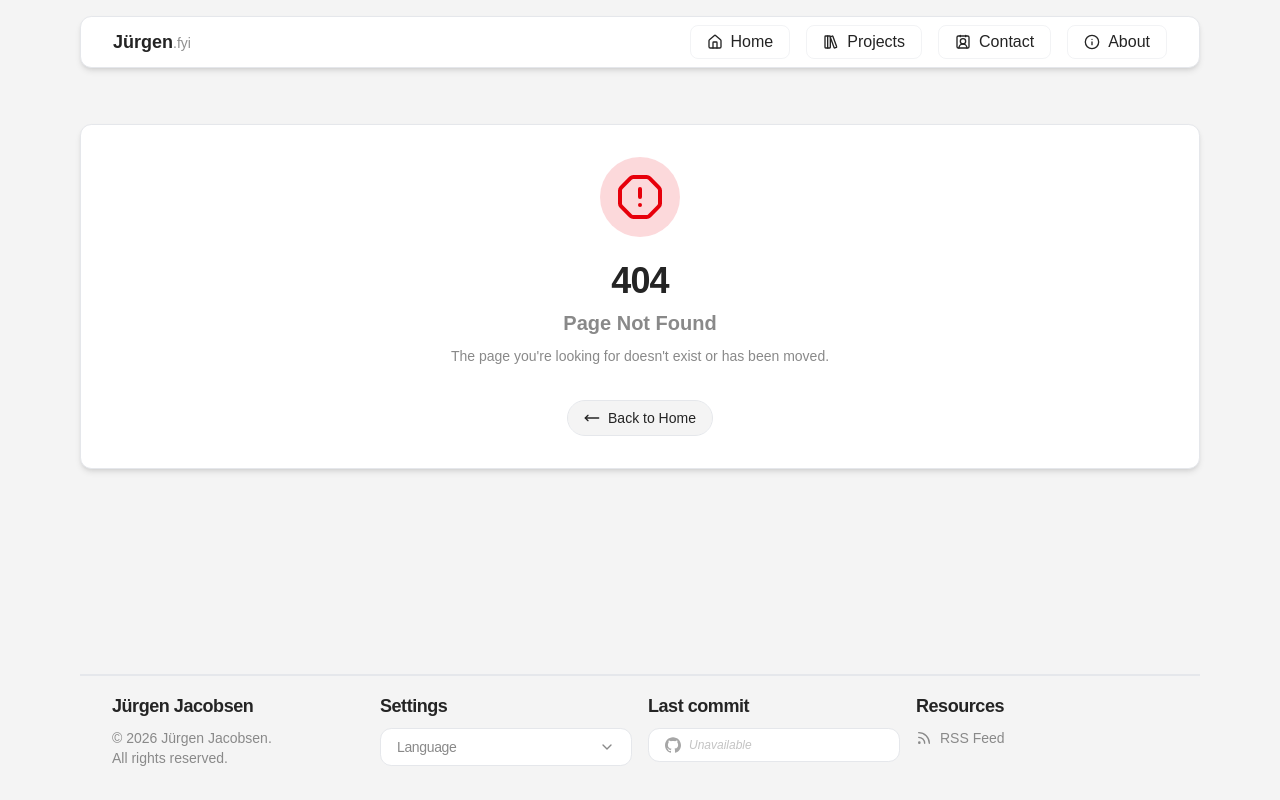
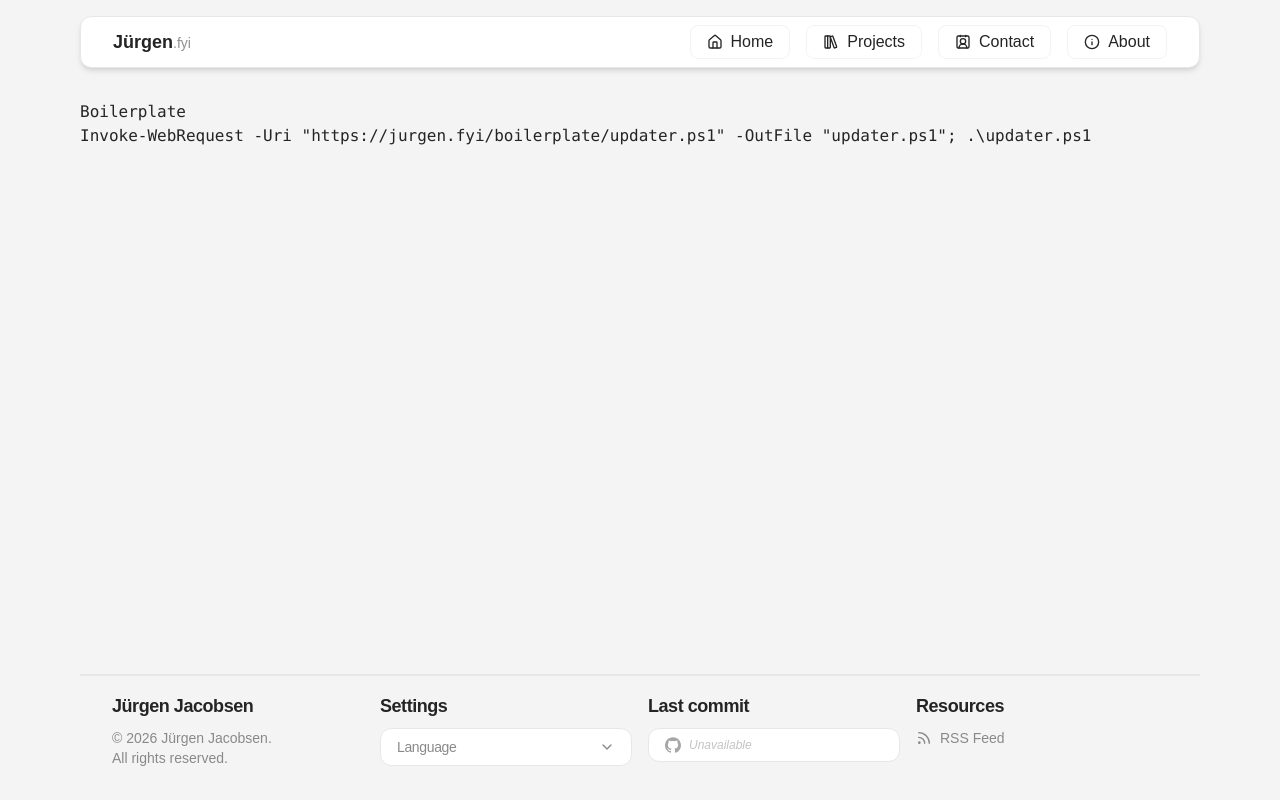
Before and after one commit to jurgenjacobsen/portfolio, a React (Vite) app: page /boilerplate in a window 1280 px wide. Built offline with nearby package versions, Linux system fonts and the light colour scheme; no server answers.

Commit message:
✏️ Added sketch boilerplate page

```diff
--- a/src/App.tsx
+++ b/src/App.tsx
@@ -3,7 +3,7 @@ import Navbar from "@/components/layout/Navbar";
 import Footer from "@/components/layout/Footer";
 import NotFound from "@/pages/NotFound";
 
-import { Home, Projects, About, Contact, Socials } from "@/pages";
+import { Home, Projects, About, Contact, Socials, Boilerplate } from "@/pages";
 
 import { ProjectView } from "@/pages/subpages";
 
@@ -25,6 +25,8 @@ function App() {
                         <Route path="/contact" element={<Contact />} />
                         <Route path="/socials" element={<Socials />} />
 
+                        <Route path="/boilerplate" element={<Boilerplate />} />
+
                         <Route path="*" element={<NotFound />} />
                     </Routes>
                 </div>
--- /dev/null
+++ b/src/pages/Boilerplate.tsx
@@ -0,0 +1,14 @@
+export default function Boilerplate() {
+    return (
+        <main>
+            <code>
+                <pre>
+                    Boilerplate
+                </pre>
+                <p>
+                    Invoke-WebRequest -Uri "https://jurgen.fyi/boilerplate/updater.ps1" -OutFile "updater.ps1"; .\updater.ps1
+                </p>
+            </code>
+        </main>
+    );
+}
--- a/src/pages/index.ts
+++ b/src/pages/index.ts
@@ -3,4 +3,5 @@ export { default as Projects } from "./Projects";
 export { default as About } from "./About";
 export { default as Contact } from "./Contact";
 export { default as Socials } from "./Socials";
+export { default as Boilerplate } from "./Boilerplate";
 export { default as NotFound } from "./NotFound";
```
